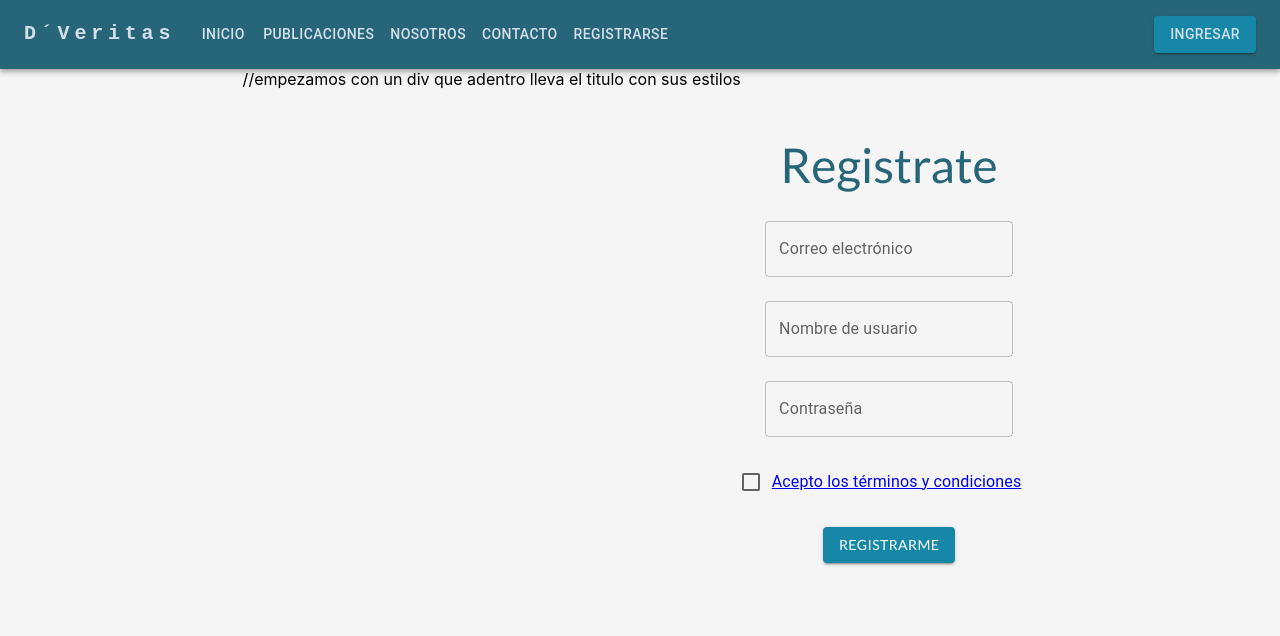
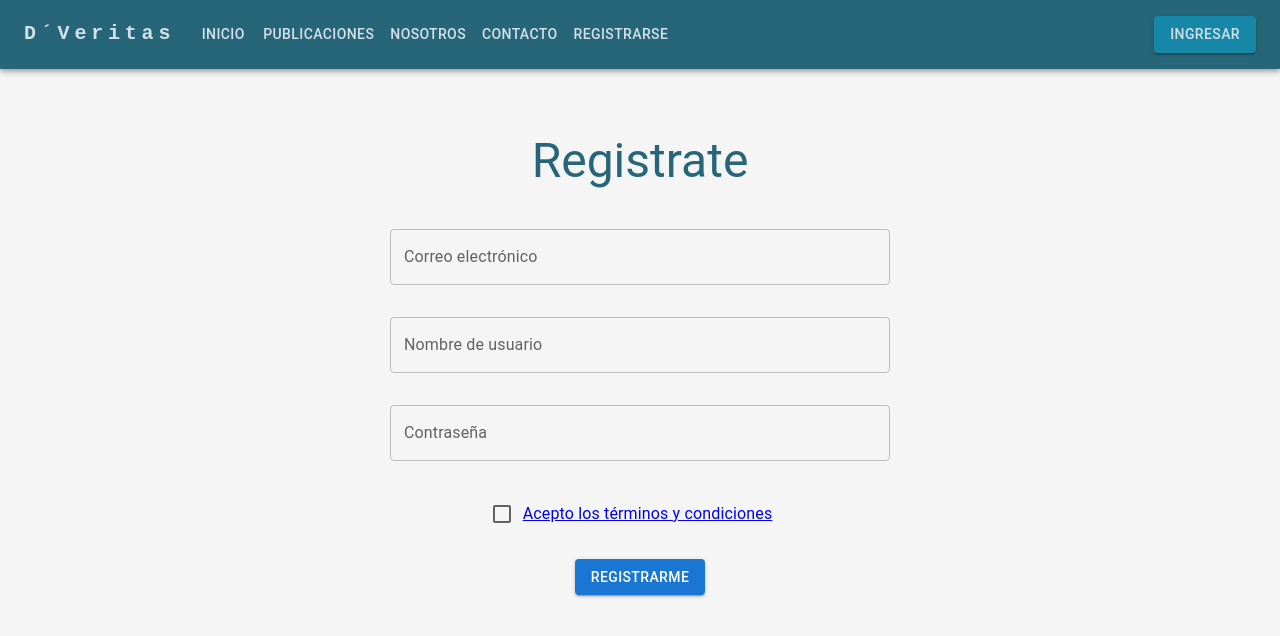
Before and after one commit to Emanuel-SO/DVeritas, a React (Create React App) app: page /registrar in a window 1280 px wide. Shown: the top 636 px of the page. Built offline with nearby package versions, Linux system fonts and the light colour scheme; the HTML template or start-up script is replaced by a standard one.

Commit message:
se sacaron los estilos a la hoja de css. y se agrego modal en perfil

```diff
--- a/src/Components/Perfil/BannerPub/BannerPub.js
+++ b/src/Components/Perfil/BannerPub/BannerPub.js
@@ -4,8 +4,8 @@ import { Box, Typography, Grid } from "@mui/material";
 
 const BannerPub = () => {
   return (
-    <Grid container justifyContent="center"> //contenedor del item
-      <Grid item xs={10} sm={8} md={6} lg={4}> //segun el tamaño de la pantalla como va a ocupar las columnas
+    <Grid container justifyContent="center"> {/*  contenedor del item*/}
+      <Grid item xs={10} sm={10} md={10} lg={10}> {/*  segun el tamaño de la pantalla como va a ocupar las columnas */}
         <Box sx={{ backgroundColor: "#276678", padding: "10px", borderRadius: "5px", display: "flex", justifyContent: "center", alignItems: "center", marginTop: "50px"}}>
           <Typography variant="h5" sx={{ fontFamily: "Lato, sans-serif", color: "#fff", fontSize: { xs: '1.5rem', sm: '2rem' } }}>
             Mis publicaciones
--- a/src/Components/Perfil/ButtonUserConfig/ButtonUserConfig.css
+++ b/src/Components/Perfil/ButtonUserConfig/ButtonUserConfig.css
@@ -0,0 +1,12 @@
+.textField {
+    font-family: "Lato", sans-serif;
+}
+
+.buttonForm {
+    font-family: "Lato", sans-serif;
+    background-color: #1687A7;
+  }
+
+  .buttonForm:hover {
+    background-color: #125E75;
+  }
--- a/src/Components/Perfil/ButtonUserConfig/ButtonUserConfig.js
+++ b/src/Components/Perfil/ButtonUserConfig/ButtonUserConfig.js
@@ -1,20 +1,98 @@
-import { Container, Grid, Button } from "@mui/material";
+import { useState } from "react";
+import React from "react";
+import {Box, Button, Modal, Typography, TextField, Grid, } from "@mui/material";
 import EditRoundedIcon from '@mui/icons-material/EditRounded';
+import './ButtonUserConfig.css'
 
-
-//Componente configuracion de usuario
+/* Componenete de react del boton de configuracion de usuario, al presionarlo despliega un modal que incluye el campo para
+ingresar el nuevo nombre de usuario, nuevo correo elctronico y contraseña */
 
 const ButtonUserConfig = () => {
+
+  const [open, setOpen] = useState(false); // Definimos el estado inicial open y el metodo con el que se modifican
+  const [name, setName] = useState("");
+  const [email, setEmail] = useState("");
+  const [password, setPassword] = useState("");
+
+  const handleOpen = () => {   /* Al llamar la funcion el estado de open cambiara a true, abrimos el modal */
+    setOpen(true);
+  };
+
+  const handleClose = () => {  /* Al llamar la funcion el estado de open cambiara a falso, cerramos el modal */
+    setOpen(false);
+  };
+
+  const handleSubmit = (event) => {  /* Cuando se llama esta funcion se mandan a consola los datos guardados y se cierra el modal */
+    event.preventDefault();
+    console.log({ name, email, password }); // puedes hacer algo con los datos del formulario aquí
+    handleClose(); // cerramos la ventana modal
+  };
+
   return (
-    <Container sx={{ display: "flex", justifyContent: "center", alignItems: "center", marginTop: "30px"}}>
-      <Grid container alignItems="center" justifyContent="center" spacing={2}>
-        <Grid item>
-          <Button variant="outlined" endIcon={<EditRoundedIcon />} sx={{ fontFamily:  "Lato, sans-serif", color: "#276678" }}>
-            Configuración
-          </Button>
-        </Grid>
-      </Grid>
-    </Container>
+    <Grid container  spacing={2} sx={{ display: "flex", justifyContent: "center", alignItems: "center", marginTop: "30px"}} > {/* Contenedor principal del boton */}
+      <Button variant="outlined" onClick={handleOpen} endIcon={<EditRoundedIcon />} sx={{ fontFamily:  "Lato, sans-serif", color: "#276678" }}> {/* Boton que al hacerle click llama la funcio handleOpen que abre el modal  */}
+        Editar perfil
+      </Button >
+      <Modal open={open} onClose={handleClose}>
+        <Box
+          sx={{
+            position: "absolute",
+            top: "50%",
+            left: "50%",
+            transform: "translate(-50%, -50%)",
+            bgcolor: "background.paper",
+            boxShadow: 24,
+            p: 4,
+            width: "400px",
+            maxWidth: "100%",
+          }}
+        >
+          <Typography variant="h5" gutterBottom sx = {{fontFamily:  "Lato, sans-serif", color: "#276678" }}>
+            Personaliza tu perfil...
+          </Typography>
+          <form onSubmit={handleSubmit}>
+            <TextField
+              className="textField"
+              id="name"
+              label="Nuevo nombre de usuario"
+              variant="outlined"
+              margin="dense"
+              value={name}
+              onChange={(event) => setName(event.target.value)}
+              fullWidth
+            />
+            <TextField
+              className="textField"
+              id="email"
+              label="Nuevo correo electrónico"
+              variant="outlined"
+              margin="dense"
+              value={email}
+              onChange={(event) => setEmail(event.target.value)}
+              fullWidth
+            />
+             <TextField
+              className="textField"
+              id="contraseña"
+              label="Nueva contraseña"
+              variant="outlined"
+              margin="dense"
+              type="password"
+              value={password}
+              onChange={(event) => setPassword(event.target.value)}
+            />
+            <Box sx={{ display: "flex", justifyContent: "flex-end", mt: 3 }}>
+              <Button onClick={handleClose} sx={{ mr: 2, color: '#125E75' }}>
+                Cancelar
+              </Button>
+              <Button variant="contained" type="submit" className="buttonForm">
+                Guardar cambios
+              </Button>
+            </Box>
+          </form>
+        </Box>
+      </Modal>
+    </Grid>
   );
 };
 
--- a/src/Components/Registro/FormSU/FormSU.css
+++ b/src/Components/Registro/FormSU/FormSU.css
@@ -0,0 +1,45 @@
+.containerForm {
+    display: flex;
+    justify-content: center;
+    margin-top: 4rem;
+
+}
+
+.gridForm{
+    margin-top: 5rem;
+    margin-bottom: 4rem;
+
+}
+
+
+.tittleForm{
+    display: flex;
+    flex-direction: column;
+    align-items: center;
+    justify-content: center;
+    font-family: Lato, sans-serif;
+    color: #276678;
+    font-size: 6rem; /* for screens up to 600px wide */
+    margin-bottom: 2.5rem !important;
+
+
+    @media screen and (min-width: 600px) {
+        font-size: 3rem; /* for screens wider than 600px */
+    }
+}
+
+.textField {
+    font-family: "Lato", sans-serif;
+    margin-bottom: 2rem !important;
+    width: 100% !important;
+    max-width: 500px !important;
+}
+
+.buttonForm {
+    font-family: "Lato", sans-serif;
+    background-color: #1687A7;
+  }
+
+  .buttonForm:hover {
+    background-color: #125E75;
+  }
--- a/src/Components/Registro/FormSU/FormSU.js
+++ b/src/Components/Registro/FormSU/FormSU.js
@@ -1,54 +1,59 @@
 import { useState } from "react";
 import { Grid, Box, Typography, TextField, Button, Checkbox, FormControlLabel } from "@mui/material";
+import './FormSU.css';
+
+/* Componente formulario de registro donde el usuario ingresa un nombre de usuerio, un correo electronico y
+una contraseña para crear un perfil para la red social */
+
 
 const FormSU = () => {
-  //Usando useState definimos los valores iniciales de los campos del formulario y como los vamos a almacenar
-  const [email, setEmail] = useState("");
+  //Usando useState definimos los valores iniciales de los campos del formulario y las funciones que los modifican
+  const [email, setEmail] = useState(""); // Estado inicial '' y la funcion setEmail modificara estos valores
   const [username, setUsername] = useState("");
   const [password, setPassword] = useState("");
-  const [isChecked, setIsChecked] = useState(false);
+  const [isChecked, setIsChecked] = useState(false); //Estado inicial false, el checkbox no esta confirmado
 
   // Manejador de eventos que se ejecuta cuando el usuario envía el formulario
   const handleSubmit = (e) => {
     e.preventDefault(); // Previene la acción por defecto del formulario al ser enviado
-    console.log({ email, username, password, isChecked }); // Imprime en la consola los valores del formulario
+    console.log({ email, username, password, isChecked }); // Imprime en la consola los valores del formulario, esto es temporal hasta tener el backend
   };
 
   // Es la estructura de la parte visual del formulario
   return (
-    <div style={{ display: "flex", justifyContent: "center" }}> //empezamos con un div que adentro lleva el titulo con sus estilos
-      <Grid item xs={12} md={8} sx={{ marginTop: "4rem", marginBottom: "4rem" }}>
-        <Typography variant="h5" mb={3} sx={{ display: "flex", flexDirection: "column", alignItems: "center", justifyContent: "center", fontFamily: "Lato, sans-serif", color: "#276678", fontSize: { xs: '2.5rem', sm: '3rem' } }}>
+    <Grid container className="containerForm"  > {/* Grid principal que contiene toda los campos y el boton */}
+      <Grid item className="gridForm" xs={10} md={8} lg={6}> {/* Grid iten que a su vez define las columnas a usar del componente segun  el tamaño de la pantalla */}
+        <Typography className="tittleForm" variant="h3"> {/*Titulo h3 */}
           Registrate
         </Typography>
         {/* Inicia el formulario */}
-        <form onSubmit={handleSubmit}>
+        <form onSubmit={handleSubmit} > {/* Cuando tenemos un  */}
           {/* Contenedor del formulario */}
-          <Box sx={{ display: "flex", flexDirection: "column", alignItems: "center", justifyContent: "center", maxWidth: "500px"}}>
+          <Box sx={{ display: "flex", flexDirection: "column", alignItems: "center", justifyContent: "center"}}>
             {/* Campos del formulario */}
             <TextField  //cada uno de estos textfield representan un campo donde el usuario pone la informacion
+              className="textField"
               label="Correo electrónico"
               variant="outlined"
               type="email"
               value={email}
               onChange={(e) => setEmail(e.target.value)} //ante el cambio tomara esa informacion y la enviara con ayuda de la funcio setEmail
-              sx={{fontFamily: "Lato, sans-serif", mb: 3}}
             />
             <TextField
+              className="textField"
               label="Nombre de usuario"
               variant="outlined"
               type="text"
               value={username}
               onChange={(e) => setUsername(e.target.value)}
-              sx={{fontFamily: "Lato, sans-serif", mb: 3}}
             />
             <TextField
+              className="textField"
               label="Contraseña"
               variant="outlined"
               type="password"
               value={password}
               onChange={(e) => setPassword(e.target.value)}
-              sx={{fontFamily: "Lato, sans-serif", mb: 3}}
             />
             {/* Checkbox para aceptar los términos y condiciones */}
             <FormControlLabel
@@ -61,17 +66,14 @@ const FormSU = () => {
               sx={{ fontFamily: "Lato, sans-serif", mb: 3 }}
             />
             {/* Botón para enviar el formulario */}
-            <Button variant="contained" type="submit" sx={{ fontFamily:  "Lato, sans-serif",   bgcolor: '#1687A7',
-              '&:hover': {
-                bgcolor: '#125E75',
-              },
-            }}>
+            <Button variant="contained" type="submit" className="buttonForm" >
               Registrarme
             </Button>
           </Box>
         </form>
       </Grid>
-    </div>
+      </Grid>
+
   );
 };
 
--- a/src/Routes/Perfil.js
+++ b/src/Routes/Perfil.js
@@ -1,6 +1,6 @@
 import React from 'react'
 import ImgUser from '../Components/Perfil/ImgUser/ImgUser'
-import ButtonUserConf from '../Components/Perfil/ButtonUserConfig/ButtonUserConfig'
+import ButtonUserConfig from '../Components/Perfil/ButtonUserConfig/ButtonUserConfig'
 import BannerPub from '../Components/Perfil/BannerPub/BannerPub'
 
 
@@ -8,7 +8,7 @@ function Perfil() {
     return (
       <div>
         <ImgUser />
-        <ButtonUserConf />
+        <ButtonUserConfig />
         <BannerPub />
       </div>
     )
```
Also changed, not shown: src/Components/Perfil/ImgUser/ImgUser.js (+9 -11 lines).
